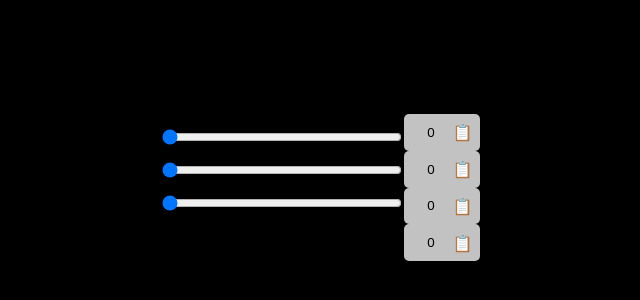
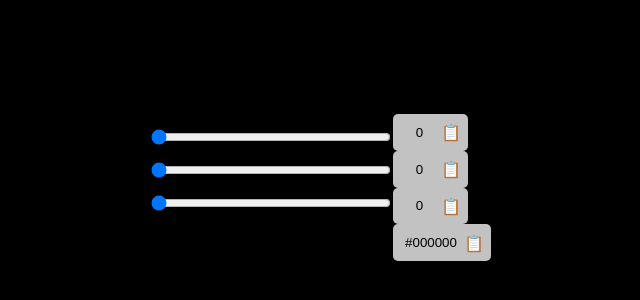
Before and after one commit to andrec2709/colorpicker-react, a React (Vite) app: page / in a window 1280 px wide. Shown: the part 230-530 px from the top of the page, without its empty margins (320-960 px from the left). Built offline with nearby package versions, Linux system fonts and the light colour scheme.

Commit message:
minor fixes

```diff
--- a/src/App.css
+++ b/src/App.css
@@ -54,6 +54,10 @@
   text-align: center;
 }
 
+.hex-field {
+  width: 4rem;
+}
+
 .color-field-btn {
   height: 100%;
   background-color: unset;
--- a/src/App.jsx
+++ b/src/App.jsx
@@ -18,7 +18,7 @@ function Slider({ id, value, onChange, min = 0, max = 255 }) {
   />;
 }
 
-function ColorField({ id, value, onChange, min = 0, max = 255 }) {
+function ColorField({ id, value, onChange, classInput = 'color-field', typeInput = 'number', maxLength,min = 0, max = 255 }) {
   async function handleClick() {
     await navigator.clipboard.writeText(value);
   }
@@ -26,12 +26,13 @@ function ColorField({ id, value, onChange, min = 0, max = 255 }) {
   return (
     <div className='color-field-container'>
       <input
-        type="number"
+        type={typeInput}
         id={id}
-        className='color-field'
+        className={classInput}
         min={min}
         max={max}
         value={value}
+        maxLength={maxLength}
         onChange={(e) => onChange(e, e.target.value, e.target.getAttribute('id'))} />
       <button
         className='color-field-btn'
@@ -43,11 +44,15 @@ function ColorField({ id, value, onChange, min = 0, max = 255 }) {
   );
 }
 
+function toHEX(r, g, b) {
+  return `#${r.toString(16).padStart(2, '0')}${g.toString(16).padStart(2, '0')}${b.toString(16).padStart(2, '0')}`;
+}
+
 export default function ColorPickerApp() {
   const [red, setRed] = useState(0);
   const [green, setGreen] = useState(0);
   const [blue, setBlue] = useState(0);
-
+  const [hex, setHex] = useState(toHEX(red, green, blue));
   useEffect(() => {
 
     const newColor = `rgb(${red}, ${green}, ${blue})`;
@@ -63,26 +68,55 @@ export default function ColorPickerApp() {
 
     else if (value > 255) { value = 255 }
 
+    value = parseInt(value);
+
+    let nextRed = red;
+    let nextGreen = green;
+    let nextBlue = blue;
+
     switch (color) {
       case 'red':
         setRed(value);
+        nextRed = value;
         break;
       case 'green':
         setGreen(value);
+        nextGreen = value;
         break;
       case 'blue':
         setBlue(value);
+        nextBlue = value;
         break;
       case 'red-field':
         setRed(value);
+        nextRed = value;
         break;
       case 'green-field':
         setGreen(value);
+        nextGreen = value;
         break;
       case 'blue-field':
         setBlue(value);
+        nextBlue = value;
         break;
     }
+
+    setHex(toHEX(nextRed, nextGreen, nextBlue));
+  }
+
+  function handleHexChange(e, value, color) {
+    setHex(value);
+
+    value = value.replace('#', '')
+
+    const r = parseInt(value.slice(0, 2), 16);
+    const g = parseInt(value.slice(2, 4), 16);
+    const b = parseInt(value.slice(4, 6), 16);
+
+    if (!isNaN(r)) setRed(r)
+    if (!isNaN(g)) setGreen(g)
+    if (!isNaN(b)) setBlue(b)
+
   }
 
   return (
@@ -96,7 +130,15 @@ export default function ColorPickerApp() {
         <ColorField id='red-field' onChange={handleChange} value={red} />
         <ColorField id='green-field' onChange={handleChange} value={green} />
         <ColorField id='blue-field' onChange={handleChange} value={blue} />
-        <ColorField id='hex-field' onChange={handleChange} value={blue} />
+
+        <ColorField
+          id='hex-field'
+          onChange={handleHexChange}
+          typeInput='text'
+          classInput='color-field hex-field'
+          value={hex}
+          maxLength={7}
+        />
       </div>
     </>
   );
```
